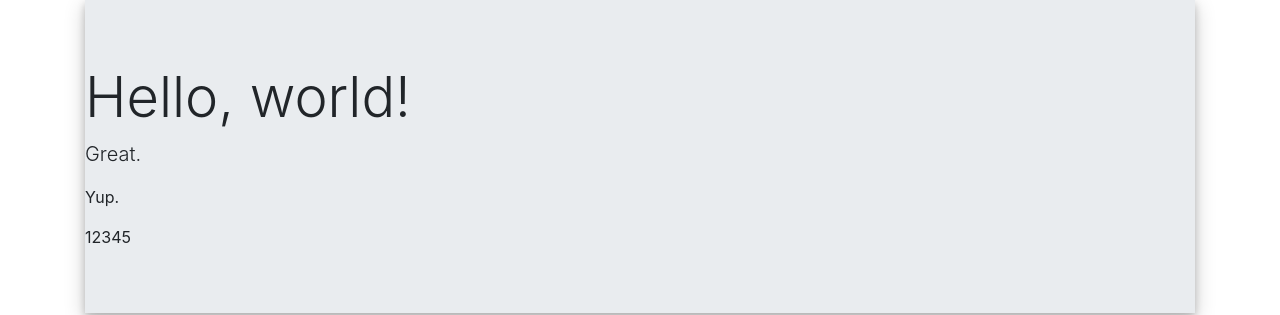
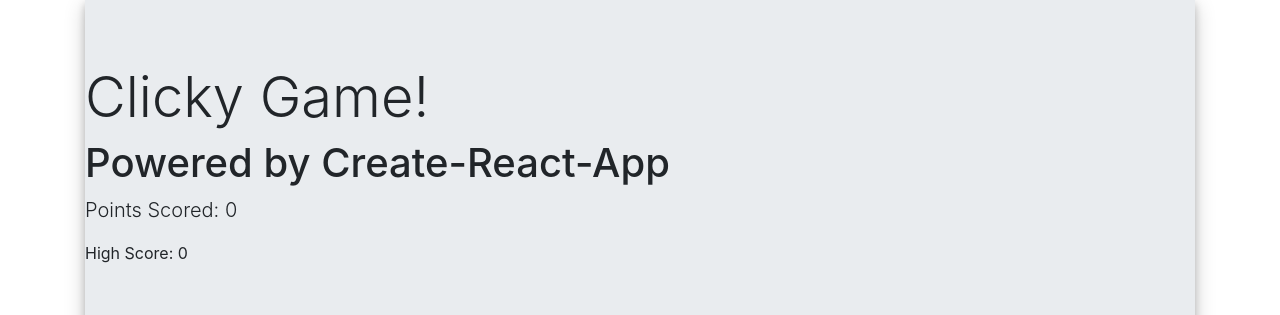
Before and after one commit to hirohtk/react_click_game, a React (Create React App) app in the folder react_click_game/: page / in a window 1280 px wide. Shown: the top 315 px of the page. Built offline with nearby package versions, Linux system fonts and the light colour scheme.

Commit message:
have MVP for app with scorekeeping and high score function made

```diff
--- a/react_click_game/src/App.js
+++ b/react_click_game/src/App.js
@@ -14,11 +14,12 @@ class App extends React.Component {
     hoverClass: [],
     pointsScored: 0,
     picturesClicked: [],
+    highScore: 0
   }
 
   hover = id => {
     //id is working as intended, but it is quite literally putting the hover class onto the id
-    console.log(id);
+
     const newArray = [];
     for (let i = 0; i < this.state.pictures.length; i++) {
       if (id === this.state.pictures[i].id) {
@@ -31,7 +32,7 @@ class App extends React.Component {
     // this new array will be made every time you hover, and the particular index of this array that matches the id
     // of the card being hovered will be "hover", which will trigger the css for transforming.
     this.setState({ hoverClass: newArray })
-    console.log(newArray)
+
   }
 
   unhover = () => {
@@ -39,9 +40,26 @@ class App extends React.Component {
     this.setState({ hoverClass: "" })
   }
 
-  test = (id) => {
-    // this can become part of the basis for the game
-    console.log(id);
+  makeClick = (id) => {
+    console.log(this.state.picturesClicked);
+    if (this.state.picturesClicked.includes(id)) {
+      console.log("game is over!");
+      this.setState({ pointsScored: 0 });
+      this.setState({ picturesClicked: [] });
+      this.randomize();
+    }
+    else {
+      this.state.picturesClicked.push(id);
+      if (this.state.pointsScored === this.state.highScore) {
+        this.randomize();
+        this.setState({ pointsScored: this.state.pointsScored + 1 });
+        this.setState({ highScore: this.state.pointsScored + 1 });
+      }
+      else {
+        this.randomize();
+        this.setState({ pointsScored: this.state.pointsScored + 1 });
+      }
+    }
   }
 
   componentDidMount() {
@@ -56,9 +74,9 @@ class App extends React.Component {
     for (let i = 0; i <= cap; i++) {
       // RANDOM NUMBER is 0 through 8
       var random = Math.floor(Math.random() * 9);;
-       // If this new array has nine members, end this function by setting state
+      // If this new array has nine members, end this function by setting state
       if (newArray.length === 9) {
-        this.setState({pictures: newArray});
+        this.setState({ pictures: newArray });
       }
 
       else {
@@ -78,13 +96,15 @@ class App extends React.Component {
     return (
       <Wrapper>
         <div className="jumbotron jumbotron-fluid">
-          <h1 className="display-4">Hello, world!</h1>
-          <p className="lead">Great.</p>
-          <p>Yup.</p>
-          {
+          <h1 className="display-4">Clicky Game! </h1>
+          <h1 className="display-5">Powered by Create-React-App</h1>
+          <p className="lead">Points Scored: {this.state.pointsScored}</p>
+          <p>High Score: {this.state.highScore}</p>
+
+          {/* {
             // this is why .map() works- the way an array is rendered is quite simple, it's just all of the array values
             [1, 2, 3, 4, 5]
-          }
+          } */}
         </div>
         <div className="outerCardsContainer">
           <div className="cardsContainer">
@@ -104,7 +124,7 @@ class App extends React.Component {
 
                   key={pics.id}
 
-                  test={this.test}
+                  makeClick={this.makeClick}
                   test2={this.test2}
                 >
                 </Cards>
--- a/react_click_game/src/components/cards.js
+++ b/react_click_game/src/components/cards.js
@@ -4,7 +4,7 @@ import "./cards.css";
 
 function Cards(props) {
     return (
-        <div className="cardDiv" onClick={() => props.test(props.id)}>
+        <div className="cardDiv" onClick={() => props.makeClick(props.id)}>
             <div className={`card ${props.hoverClass}`} onMouseEnter={() => props.hover(props.id)} onMouseLeave={() => props.unhover(props.id)}>
                 <img className="card-img-top" src={props.route} picnum={props.id} alt="Card"></img>
             </div>
```
